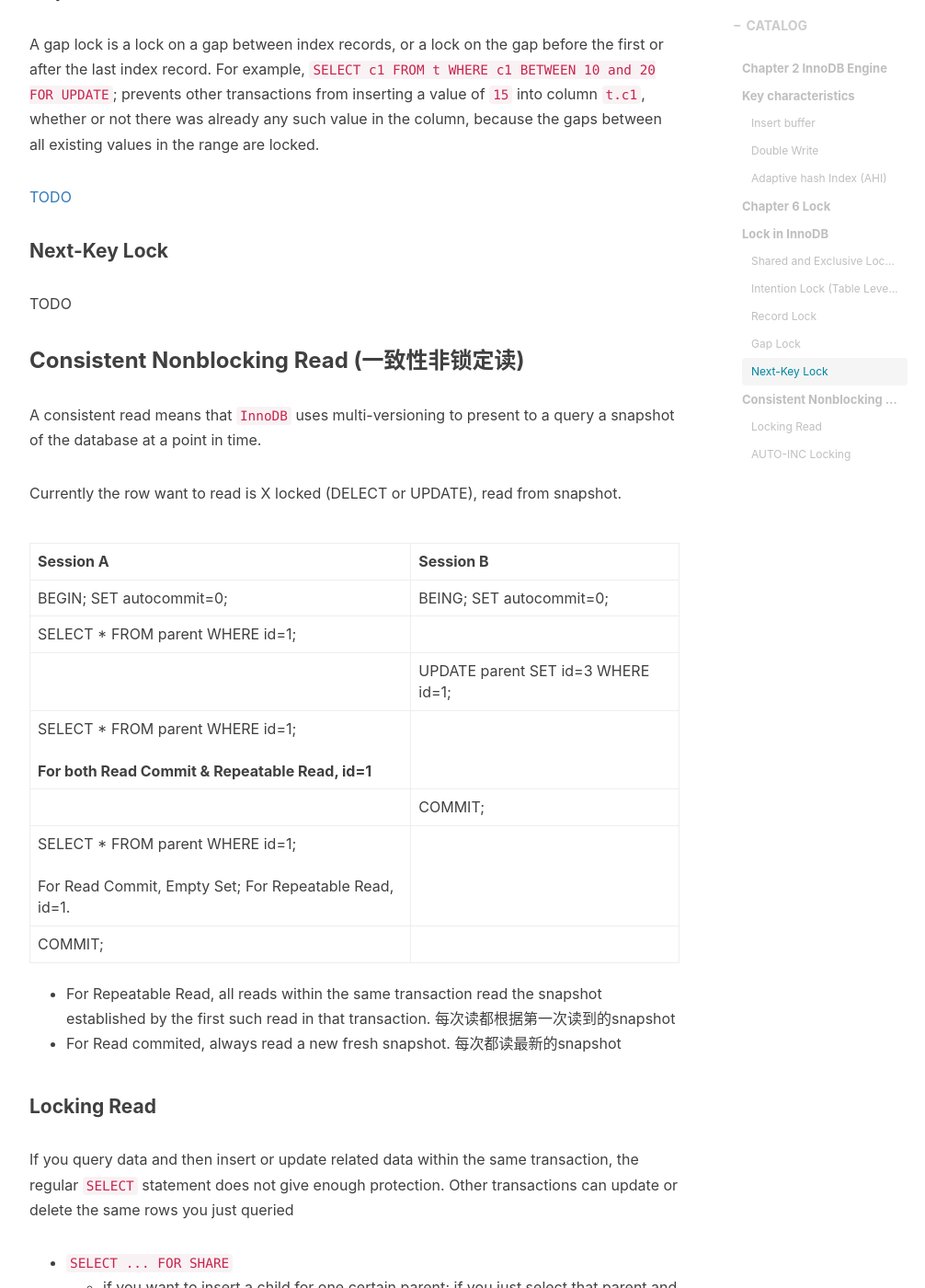
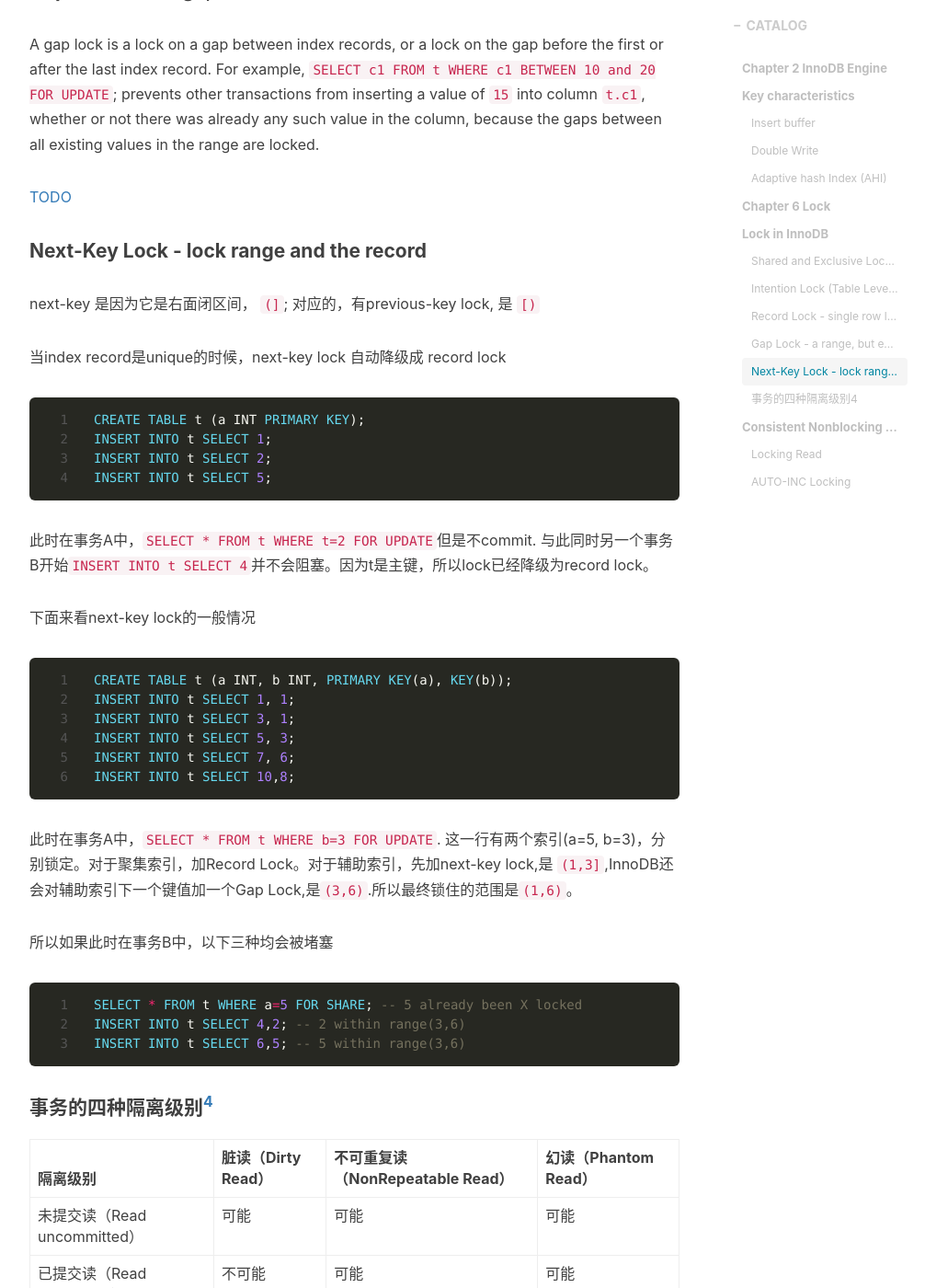
Before and after one commit to qd452/qd452.github.io, a Jekyll site: the page built from _posts/2019-06-24-MySQL-InnoDB-Notes.md, in a window 1280 px wide and 1400 px high, scrolled down 2379 px. Shown: the whole window at 92% size, without its empty margins (233-1239 px from the left). Built offline with Jekyll 4.4.1, drawn with Linux system fonts in a browser that asks for light colours; nearby versions of some CDN libraries; comment, search, counter and statistics services are not loaded; some of the changed text lies outside the part shown.

Commit message:
finish lock chapter

````diff
--- a/_posts/2019-06-24-MySQL-InnoDB-Notes.md
+++ b/_posts/2019-06-24-MySQL-InnoDB-Notes.md
@@ -63,19 +63,66 @@ TO allow AHI:
 - An intention exclusive lock (IX) indicates that a transaction intends to set an exclusive lock on individual rows in a table.
 
 
-#### Record Lock
+#### Record Lock - single row lock
 
 A record lock is a lock on an **index record**. For example, `SELECT c1 FROM t WHERE c1 = 10 FOR UPDATE`; prevents any other transaction from inserting, updating, or deleting rows where the value of `t.c1` is `10`.
 
-#### Gap Lock
+#### Gap Lock - a range, but exclude records themselves
 
 A gap lock is a lock on a gap between index records, or a lock on the gap before the first or after the last index record. For example, `SELECT c1 FROM t WHERE c1 BETWEEN 10 and 20 FOR UPDATE`; prevents other transactions from inserting a value of `15` into column `t.c1`, whether or not there was already any such value in the column, because the gaps between all existing values in the range are locked.
 
 [TODO](https://dev.mysql.com/doc/refman/5.5/en/innodb-locking.html#innodb-gap-locks)
 
-#### Next-Key Lock
+#### Next-Key Lock - lock range and the record
 
-TODO
+next-key 是因为它是右面闭区间， `(]`; 对应的，有previous-key lock, 是 `[)`
+
+当index record是unique的时候，next-key lock 自动降级成 record lock
+
+```sql
+CREATE TABLE t (a INT PRIMARY KEY);
+INSERT INTO t SELECT 1;
+INSERT INTO t SELECT 2;
+INSERT INTO t SELECT 5;
+```
+
+此时在事务A中，`SELECT * FROM t WHERE t=2 FOR UPDATE`但是不commit. 与此同时另一个事务B开始`INSERT INTO t SELECT 4`并不会阻塞。因为t是主键，所以lock已经降级为record lock。
+
+下面来看next-key lock的一般情况
+```sql
+CREATE TABLE t (a INT, b INT, PRIMARY KEY(a), KEY(b));
+INSERT INTO t SELECT 1, 1;
+INSERT INTO t SELECT 3, 1;
+INSERT INTO t SELECT 5, 3;
+INSERT INTO t SELECT 7, 6;
+INSERT INTO t SELECT 10,8;
+```
+
+此时在事务A中，`SELECT * FROM t WHERE b=3 FOR UPDATE`. 这一行有两个索引(a=5, b=3)，分别锁定。对于聚集索引，加Record Lock。对于辅助索引，先加next-key lock,是 `(1,3]`,InnoDB还会对辅助索引下一个键值加一个Gap Lock,是`(3,6)`.所以最终锁住的范围是`(1,6)`。
+
+所以如果此时在事务B中，以下三种均会被堵塞
+
+```sql
+SELECT * FROM t WHERE a=5 FOR SHARE; -- 5 already been X locked
+INSERT INTO t SELECT 4,2; -- 2 within range(3,6)
+INSERT INTO t SELECT 6,5; -- 5 within range(3,6)
+```
+
+#### 事务的四种隔离级别<sup>[4]</sup>
+
+| 隔离级别 | 脏读（Dirty Read） | 不可重复读（NonRepeatable Read） | 幻读（Phantom Read） |
+|----------------|----------|------------|-------------|
+| 未提交读（Read uncommitted） | 可能 | 可能 | 可能 |
+| 已提交读（Read committed） | 不可能 | 可能 | 可能 |
+| 可重复读（Repeatable read） | 不可能 | 不可能 | 可能 |
+| 可串行化（Serializable ） | 不可能 | 不可能 | 不可能 |
+
+- Repeatable read - use Next-key Locking
+- Read committed - use Record Locking
+- Dirty Read - Read uncommitted data from another transaction
+- NonRepeatable Read
+    + Occurs under Read committed LEVEL, because this level always read fresh snapshot
+
 
 ### Consistent Nonblocking Read (一致性非锁定读)
 
@@ -94,15 +141,15 @@ Currently the row want to read is X locked (DELECT or UPDATE), read from snapsho
 | COMMIT; |  |
 
 - For Repeatable Read, all reads within the same transaction read the snapshot established by the first such read in that transaction. 每次读都根据第一次读到的snapshot
-- For Read commited, always read a new fresh snapshot. 每次都读最新的snapshot
+- For Read committed, always read a new fresh snapshot. 每次都读最新的snapshot
 
 #### Locking Read
 
 If you query data and then insert or update related data within the same transaction, the regular `SELECT` statement does not give enough protection. Other transactions can update or delete the same rows you just queried
 
-- `SELECT ... FOR SHARE`
+- `SELECT ... FOR SHARE` - add S lock
     + if you want to insert a child for one certain parent; if you just select that parent and then insert child, its NOT safe; cause some other session could delete the parent row in the moment between your `SELECT` and your `INSERT`
-- `SELECT ... FOR UPDATE`
+- `SELECT ... FOR UPDATE` - add X lock
 
 #### AUTO-INC Locking
 
@@ -119,3 +166,4 @@ An AUTO-INC lock is a special **table-level** lock taken by transactions inserti
 [1]: https://www.geeksforgeeks.org/sql-ddl-dml-dcl-tcl-commands/
 [2]: https://www.percona.com/blog/2009/01/13/some-little-known-facts-about-innodb-insert-buffer/
 [3]: https://dev.mysql.com/doc/refman/5.5/en/innodb-locking.html
+[4]: https://tech.meituan.com/2014/08/20/innodb-lock.html
````
